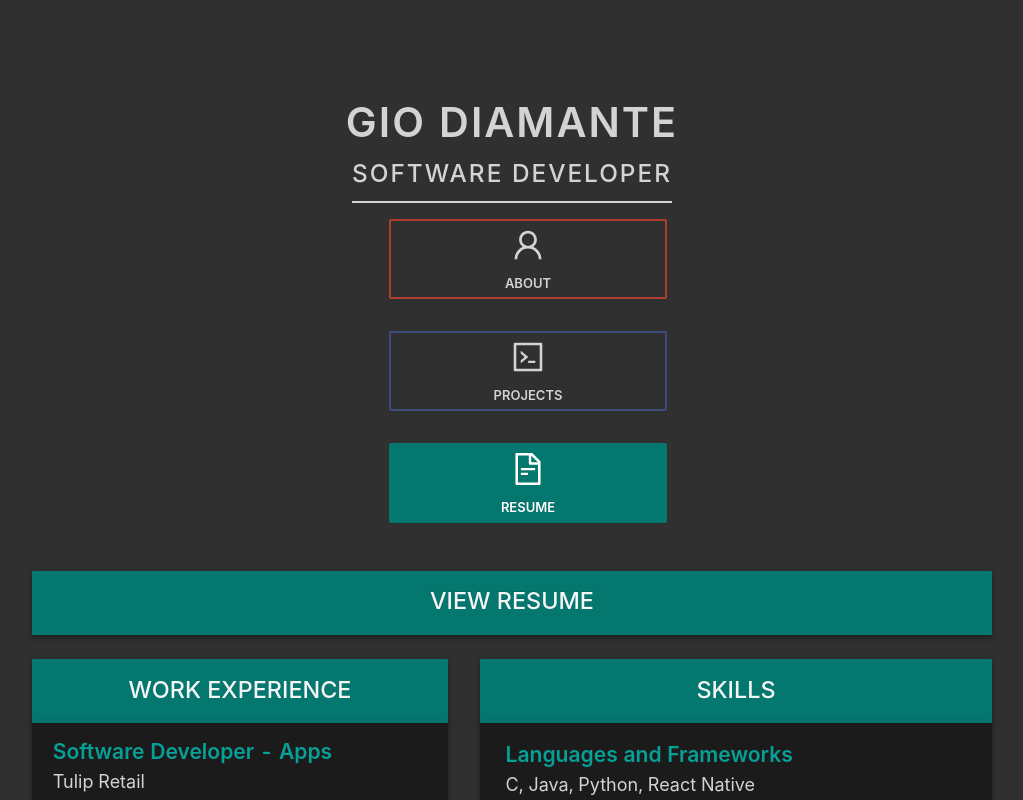
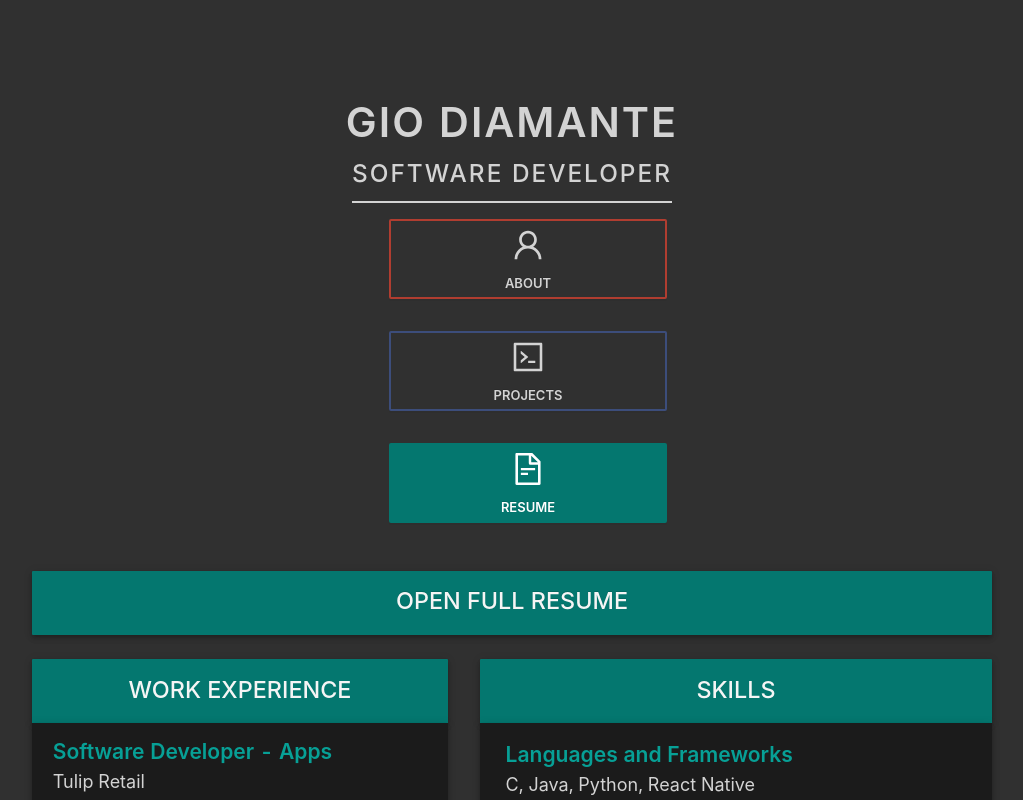
Before and after one commit to GDiamante/gdiamante.github.io, a React (Create React App) app in the folder personal-site/: page / in a window 1280 px wide. Both pictures are taken after a click on the button "RESUME". Shown: the top 800 px of the page, without its empty margins (128-1151 px from the left). Built offline with nearby package versions, Linux system fonts and the light colour scheme.

Commit message:
Change resume wording

```diff
--- a/personal-site/src/Components/Resume.js
+++ b/personal-site/src/Components/Resume.js
@@ -17,7 +17,7 @@ export default class Resume extends React.Component {
         return (
             <div className='resume'>
                 <Button href='/GioDiamanteResume.pdf' target='_blank' type='primary' className='viewResume'>
-                    <h3>View Resume</h3>
+                    <h3>Open Full Resume</h3>
                 </Button>
                 <div className="resumeBody">
                     <div className="resumeLeftSide">
```
